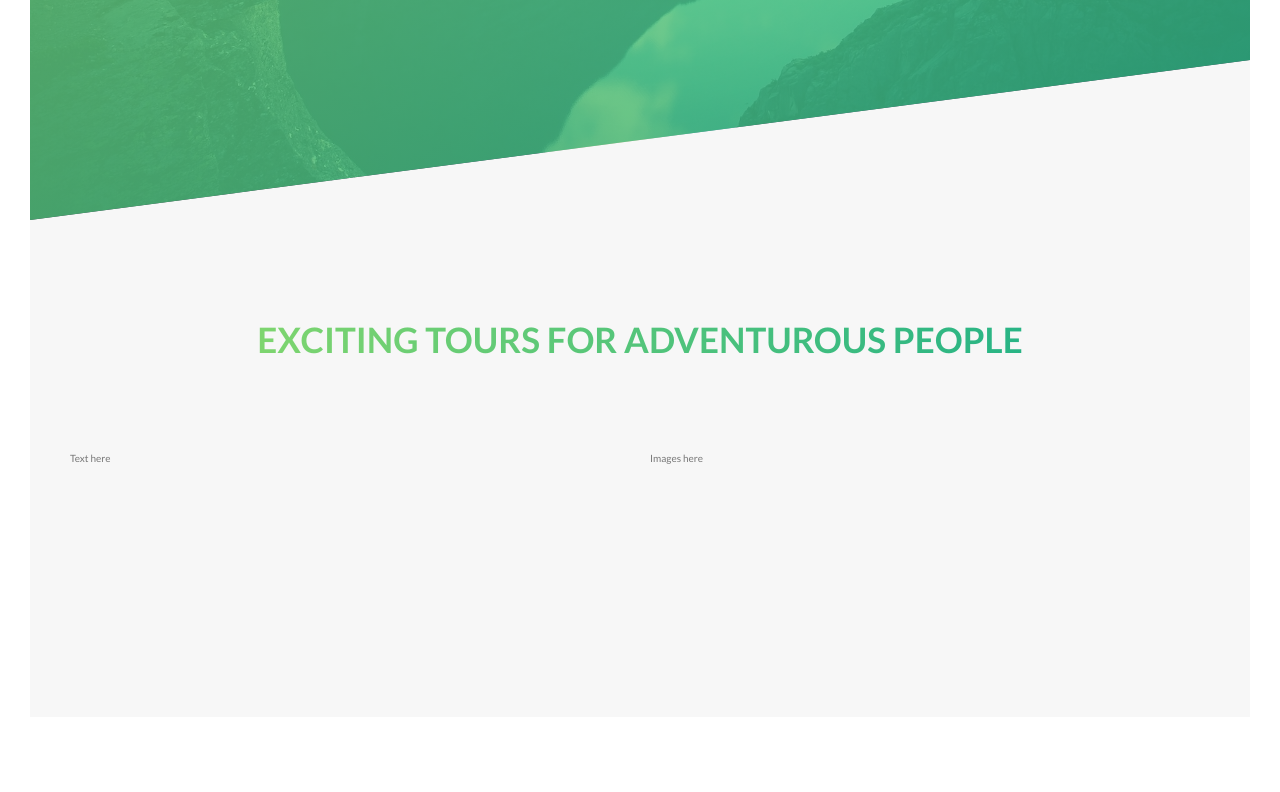
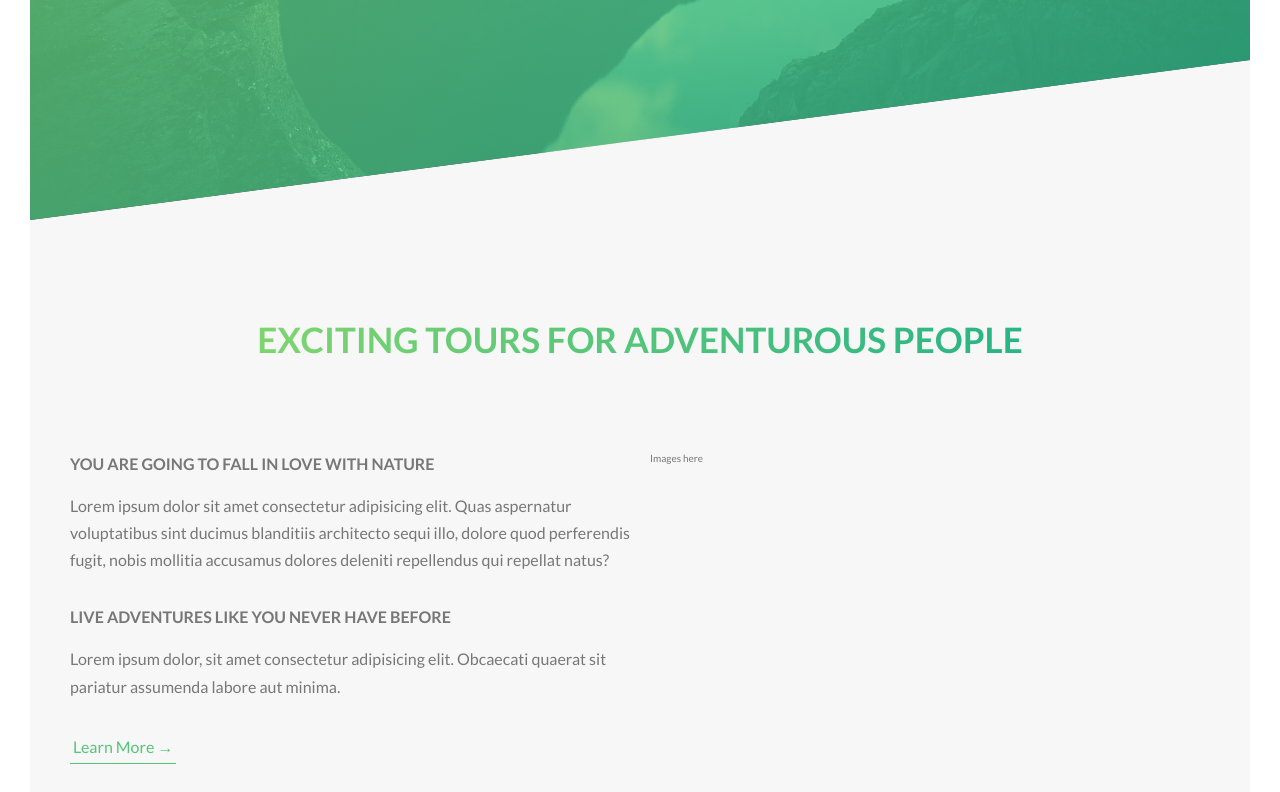
Before and after one commit to fakhrulalamyamin/natours-yamin, a website: page index.html in a window 1280 px wide. Shown: the part 570-1362 px from the top of the page. Before the commit the page ends 1317 px from the top, so only its background shows below. Drawn offline with Linux system fonts and the light colour scheme.

Commit message:
about section updated

```diff
--- a/index.html
+++ b/index.html
@@ -27,14 +27,27 @@
 
         <main>
             <section class="section-about">
-                <div class="u-center-text u-margin-bottom-8">
+                <div class="u-center-text u-margin-bottom-big">
                     <h2 class="heading-secondary">
                         Exciting tours for adventurous people
                     </h2>
                 </div>
                 <div class="row">
                     <div class="col-1-of-2">
-                        Text here
+                        <h3 class="heading-tertiary u-margin-bottom-small">
+                            You are going to fall in love with nature
+                        </h3>
+                        <p class="paragraph">
+                            Lorem ipsum dolor sit amet consectetur adipisicing elit. Quas aspernatur voluptatibus sint ducimus blanditiis architecto sequi illo, dolore quod perferendis fugit, nobis mollitia accusamus dolores deleniti repellendus qui repellat natus?
+                        </p>
+                        <h3 class="heading-tertiary u-margin-bottom-small">
+                            Live adventures like you never have before
+                        </h3>
+                        <p class="paragraph">
+                            Lorem ipsum dolor, sit amet consectetur adipisicing elit. Obcaecati quaerat sit pariatur assumenda labore aut minima.
+                        </p>
+
+                        <a href="#" class="btn-text">Learn More &rarr;</a>
                     </div>
                     <div class="col-1-of-2">
                         Images here
--- a/sass/abstracts/_variables.scss
+++ b/sass/abstracts/_variables.scss
@@ -9,6 +9,9 @@ $color-gray-dark: #777;
 $color-white: #fff;
 $color-black: #000;
 
+// Fonts
+$default-font-size: 1.6rem;
+
 // Grid
 $grid-width: 114rem;
 $gutter-vertical: 8rem;
--- a/sass/base/_typography.scss
+++ b/sass/base/_typography.scss
@@ -52,3 +52,18 @@ body {
         text-shadow: .5rem 1rem 2rem rgba($color-black, .2);
     }
 }
+
+.heading-tertiary {
+    font-size: $default-font-size;
+    text-transform: uppercase;
+    font-weight: 700;
+}
+
+.paragraph {
+    font-size: $default-font-size;
+    font-weight: 400;
+
+    &:not(:last-child) {
+        margin-bottom: 3rem;
+    }
+}
--- a/sass/base/_utilities.scss
+++ b/sass/base/_utilities.scss
@@ -1,3 +1,5 @@
 .u-center-text { text-align: center; }
 
-.u-margin-bottom-8 { margin-bottom: 8rem; }
+.u-margin-bottom-small { margin-bottom: 1.5rem; }
+.u-margin-bottom-medium { margin-bottom: 4rem; }
+.u-margin-bottom-big { margin-bottom: 8rem; }
--- a/sass/components/_button.scss
+++ b/sass/components/_button.scss
@@ -8,7 +8,7 @@
     border-radius: 10rem;
     transition: all .2s;
     position: relative;
-    font-size: 1.6rem;
+    font-size: $default-font-size;
     }
 
     &:hover {
@@ -53,3 +53,28 @@
         animation-fill-mode: backwards;
     }
 }
+
+.btn-text {
+    &:link,
+    &:visited {
+        font-size: $default-font-size;
+        color: $color-primary;
+        display: inline-block;
+        text-decoration: none;
+        border-bottom: 1px solid $color-primary;
+        padding: 3px;
+        transition: all .2s;
+    }
+
+    &:hover {
+        color: $color-white;
+        background-color: $color-primary;
+        box-shadow: 0 1rem 2rem rgba($color-black, .15);
+        transform: translateY(-2px);
+    }
+
+    &:active {
+        box-shadow: 0 .5rem 1rem rgba($color-black, .15);
+        transform: translateY(0);
+    }
+}
```
Also changed, not shown: css/style.css.
